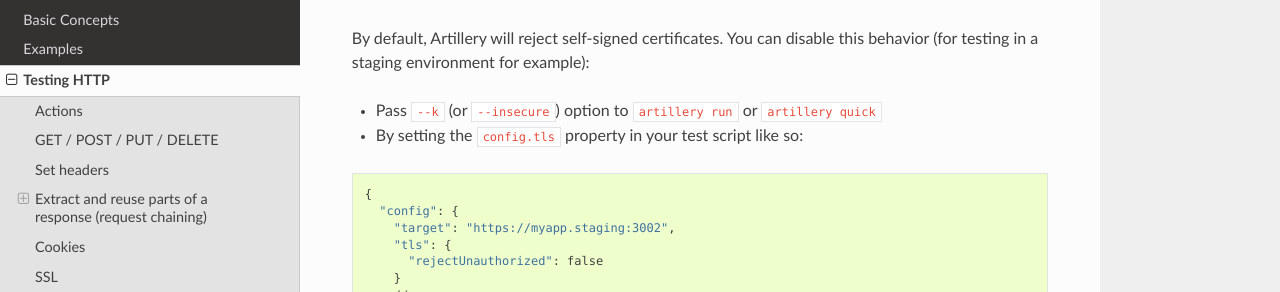
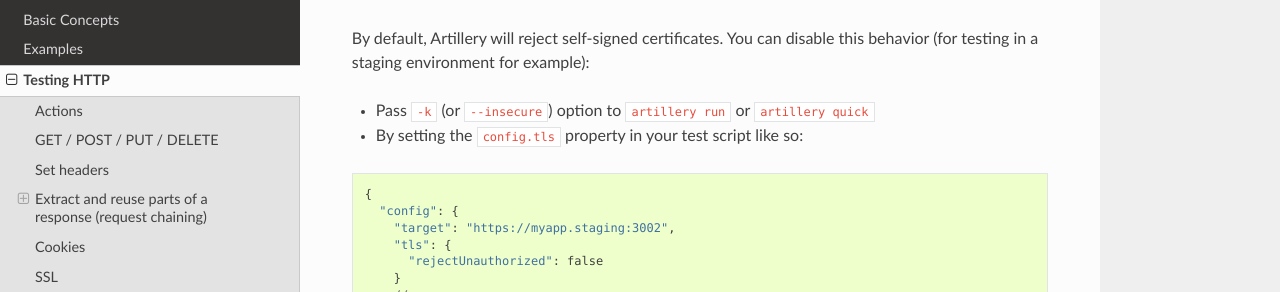
Before and after one commit to jmredfern/artillery-docs, a Sphinx documentation site: the page built from source/testing_http.rst, in a window 1280 px wide and 900 px high, scrolled down 3342 px. Shown: the part 155-447 px from the top of the window. Built offline with Sphinx 7.4.7 and the Read the Docs theme 2.0.0, drawn with Linux system fonts in a browser that asks for light colours.

Commit message:
Fix '--k' -> '-k'

```diff
--- a/source/testing_http.rst
+++ b/source/testing_http.rst
@@ -157,7 +157,7 @@
 
 By default, Artillery will reject self-signed certificates. You can disable this behavior (for testing in a staging environment for example):
 
-- Pass ``--k`` (or ``--insecure``) option to ``artillery run`` or ``artillery quick``
+- Pass ``-k`` (or ``--insecure``) option to ``artillery run`` or ``artillery quick``
 - By setting the ``config.tls`` property in your test script like so:
 
 ::
```
